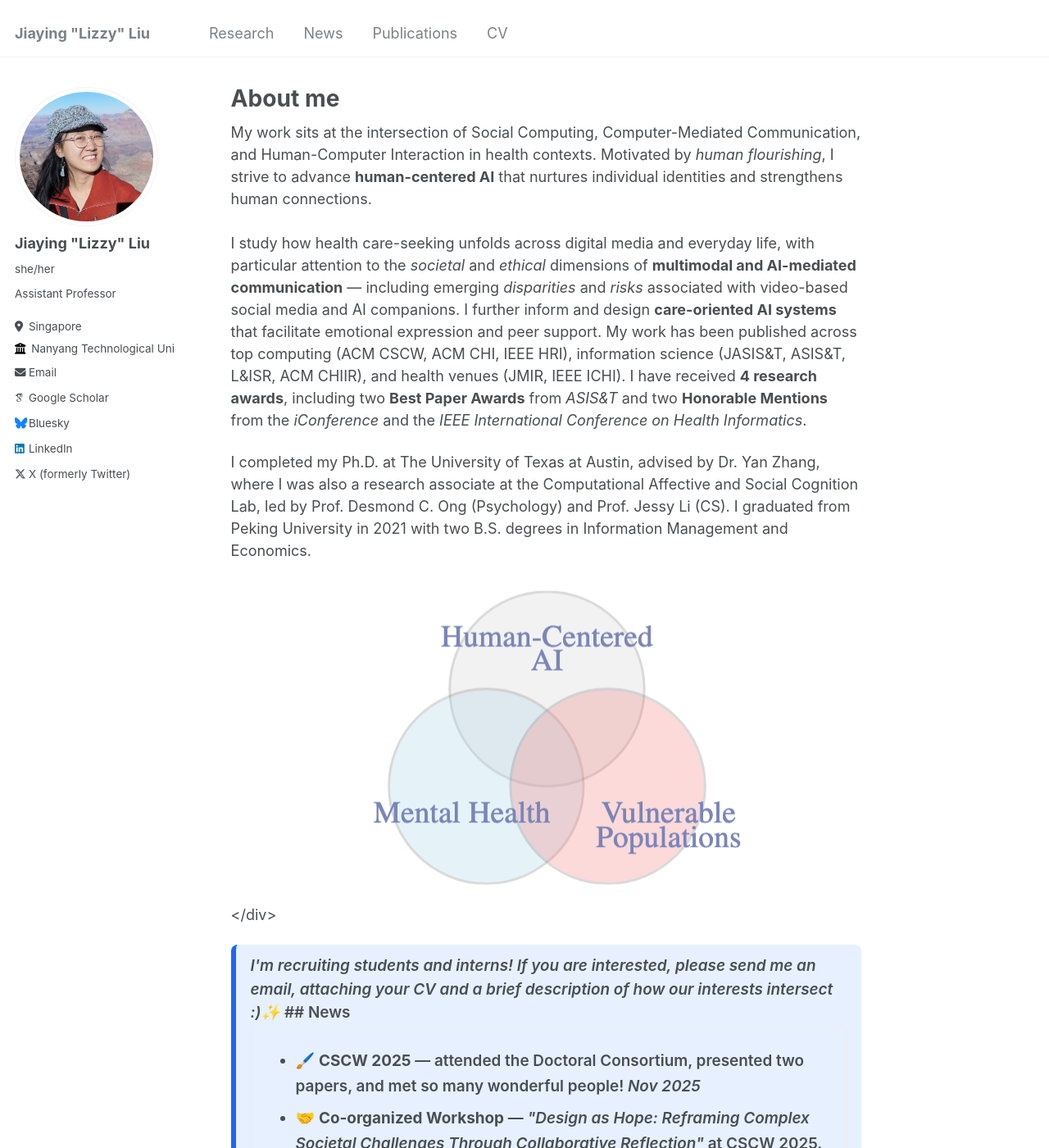
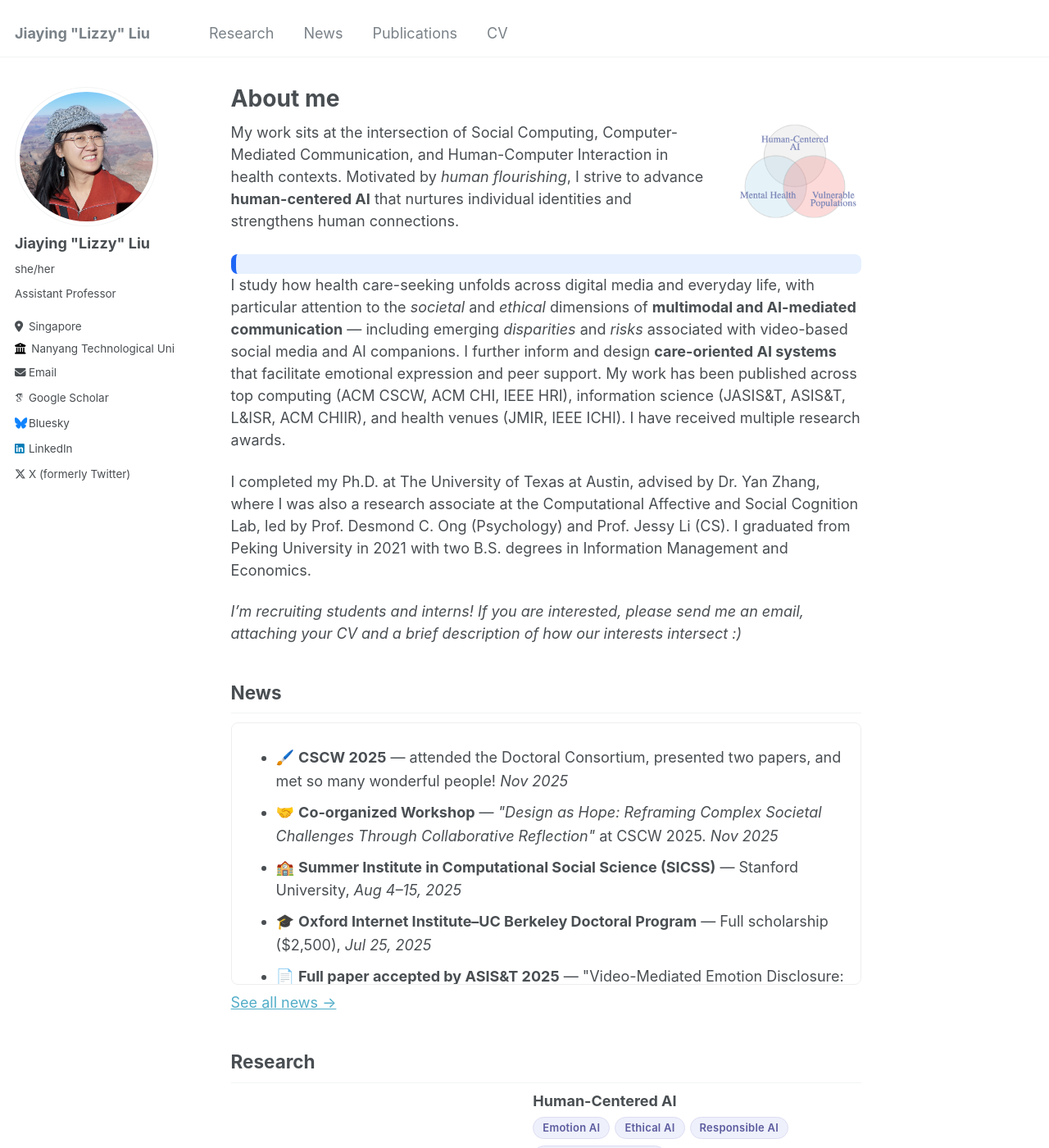
Before and after one commit to lizzyliu666/lizzyliu666.github.io, a Jekyll site: the page built from _pages/about.md, in a window 1280 px wide and 1400 px high. Shown: the whole window at 82% size. Built offline with Jekyll 4.4.1, drawn with Linux system fonts in a browser that asks for light colours; some web fonts are replaced; part of the change alters nothing that is shown.

Commit message:
Update about.md

```diff
--- a/_pages/about.md
+++ b/_pages/about.md
@@ -13,14 +13,6 @@ redirect_from:
 My work sits at the intersection of Social Computing, Computer-Mediated Communication, and Human-Computer Interaction in health contexts. Motivated by <i>human flourishing</i>, I strive to advance <b>human-centered AI</b> that nurtures individual identities and strengthens human connections. <br><br>
   </div>
 
-</div>
-
-
-I study how health care-seeking unfolds across digital media and everyday life, with particular attention to the _societal_ and _ethical_ dimensions of **multimodal and AI-mediated communication** — including emerging _disparities_ and _risks_ associated with video-based social media and AI companions. I further inform and design **care-oriented AI systems** that facilitate emotional expression and peer support. My work has been published across top computing (ACM CSCW, ACM CHI, IEEE HRI), information science (JASIS&T, ASIS&T, L&ISR, ACM CHIIR), and health venues (JMIR, IEEE ICHI). I have received **4 research awards**, including two **Best Paper Awards** from *ASIS&T* and two **Honorable Mentions** from the *iConference* and the *IEEE International Conference on Health Informatics*.
-
-I completed my Ph.D. at The University of Texas at Austin, advised by Dr. Yan Zhang, where I was also a research associate at the Computational Affective and Social Cognition Lab, led by Prof. Desmond C. Ong (Psychology) and Prof. Jessy Li (CS). I graduated from Peking University in 2021 with two B.S. degrees in Information Management and Economics.
-
-
   <div style="flex:20%; text-align:center;">
     <img src="/images/agenda.png" alt="Research agenda" style="max-width:100%; height:auto;">
   </div>
@@ -34,8 +26,13 @@ I completed my Ph.D. at The University of Texas at Austin, advised by Dr. Yan Zh
   font-weight:600;
   font-size:1.05em;
 ">
-<em>I'm recruiting students and interns! If you are interested, please send me an email, attaching your CV and a brief description of how our interests intersect :)✨</em>
+</div>
 
+I study how health care-seeking unfolds across digital media and everyday life, with particular attention to the _societal_ and _ethical_ dimensions of **multimodal and AI-mediated communication** — including emerging _disparities_ and _risks_ associated with video-based social media and AI companions. I further inform and design **care-oriented AI systems** that facilitate emotional expression and peer support. My work has been published across top computing (ACM CSCW, ACM CHI, IEEE HRI), information science (JASIS&T, ASIS&T, L&ISR, ACM CHIIR), and health venues (JMIR, IEEE ICHI). I have received multiple research awards.
+
+I completed my Ph.D. at The University of Texas at Austin, advised by Dr. Yan Zhang, where I was also a research associate at the Computational Affective and Social Cognition Lab, led by Prof. Desmond C. Ong (Psychology) and Prof. Jessy Li (CS). I graduated from Peking University in 2021 with two B.S. degrees in Information Management and Economics.
+
+<em>I'm recruiting students and interns! If you are interested, please send me an email, attaching your CV and a brief description of how our interests intersect :)</em>
 
 ## News
 
```
